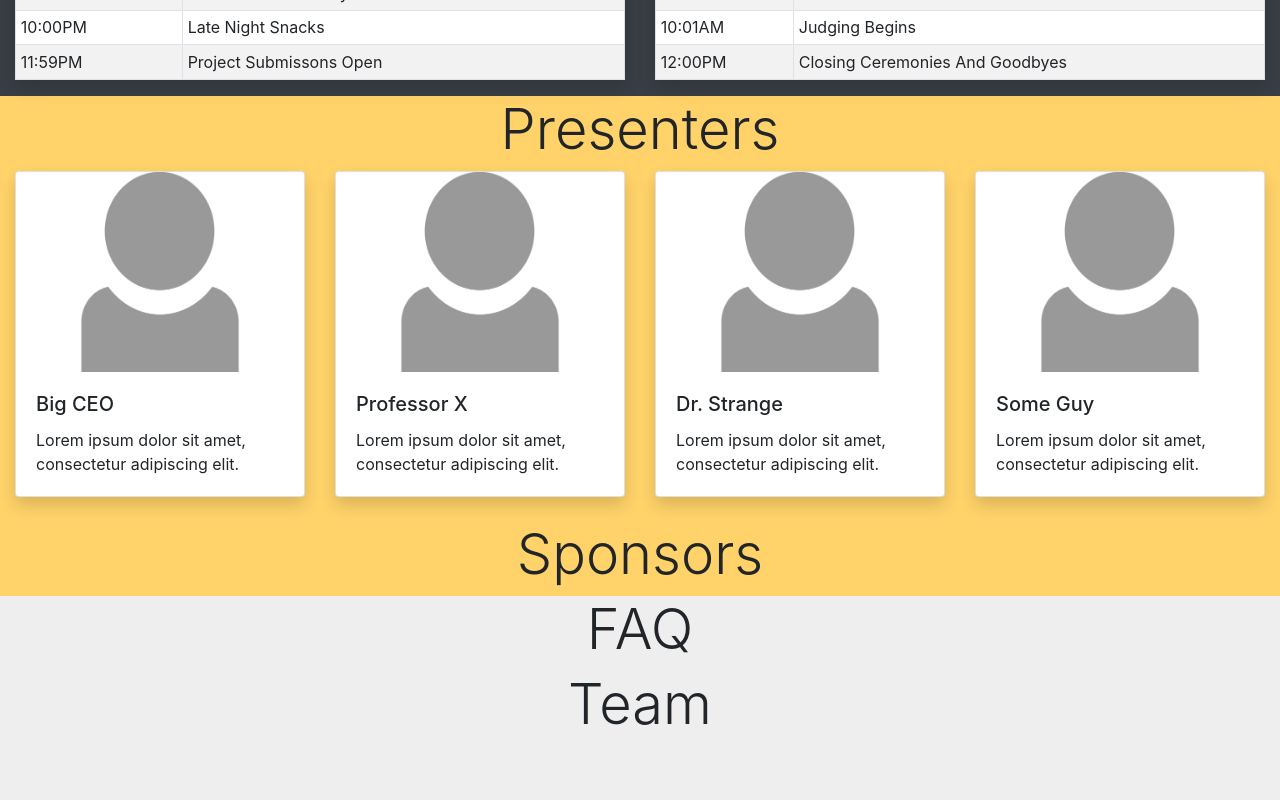
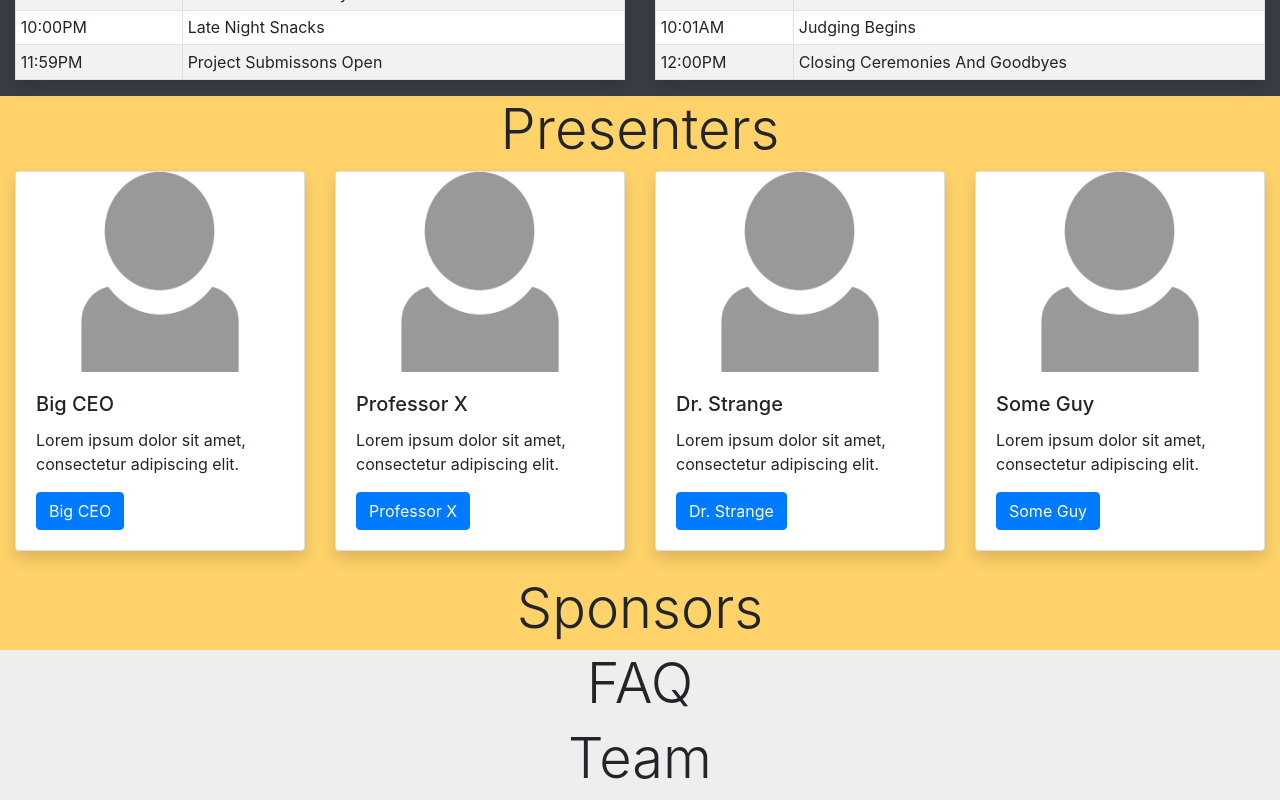
Before and after one commit to nikwalton/react-ts-hackathon-boilerplate, a React (Create React App) app in the folder frontend/: page / in a window 1280 px wide. Shown: the part 1651-2451 px from the top of the page. Before the commit the page ends 2397 px from the top, so only its background shows below. Built offline with nearby package versions, Linux system fonts and the light colour scheme.

Commit message:
Added buttons to presenter cards, presenter section finished

```diff
--- a/frontend/src/components/Presenters.tsx
+++ b/frontend/src/components/Presenters.tsx
@@ -1,5 +1,5 @@
 import React from 'react'
-import {Container, Col, Row, Card, CardDeck} from 'react-bootstrap'
+import {Container, Col, Row, Card, CardDeck, Button} from 'react-bootstrap'
 import placeholder from '../images/avatar-placeholder.png'
 
 function Presenters() {
@@ -26,6 +26,7 @@ function Presenters() {
                             <Card.Body>
                                 <Card.Title>Big CEO</Card.Title>
                                 <Card.Text>Lorem ipsum dolor sit amet, consectetur adipiscing elit.</Card.Text>
+                                <Button variant="primary">Big CEO</Button>
                             </Card.Body>
                         </Card>
                         <Card style={{width: '18rem'}} className='shadow'>
@@ -33,6 +34,7 @@ function Presenters() {
                             <Card.Body>
                                 <Card.Title>Professor X</Card.Title>
                                 <Card.Text>Lorem ipsum dolor sit amet, consectetur adipiscing elit.</Card.Text>
+                                <Button variant="primary">Professor X</Button>
                             </Card.Body>
                         </Card>
                         <Card style={{width: '18rem'}} className='shadow'>
@@ -40,6 +42,7 @@ function Presenters() {
                             <Card.Body>
                                 <Card.Title>Dr. Strange</Card.Title>
                                 <Card.Text>Lorem ipsum dolor sit amet, consectetur adipiscing elit.</Card.Text>
+                                <Button variant="primary">Dr. Strange</Button>
                             </Card.Body>
                         </Card>
                         <Card style={{width: '18rem'}} className='shadow'>
@@ -47,6 +50,7 @@ function Presenters() {
                             <Card.Body>
                                 <Card.Title>Some Guy</Card.Title>
                                 <Card.Text>Lorem ipsum dolor sit amet, consectetur adipiscing elit.</Card.Text>
+                                <Button variant="primary">Some Guy</Button>
                             </Card.Body>
                         </Card>
                     </CardDeck>
```
Also changed, not shown: 1 other file (tests, documents, lock files or other folders).
